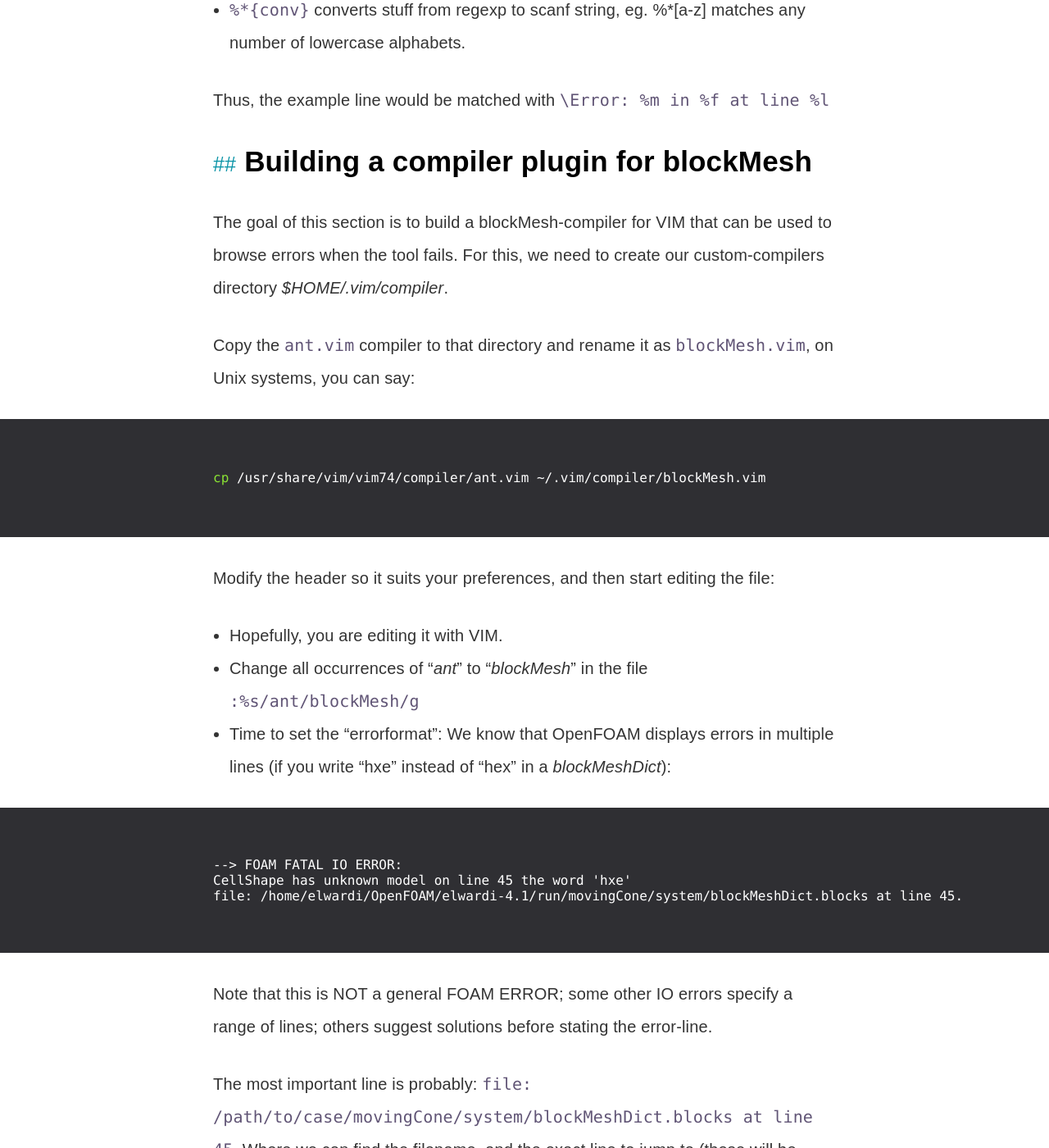
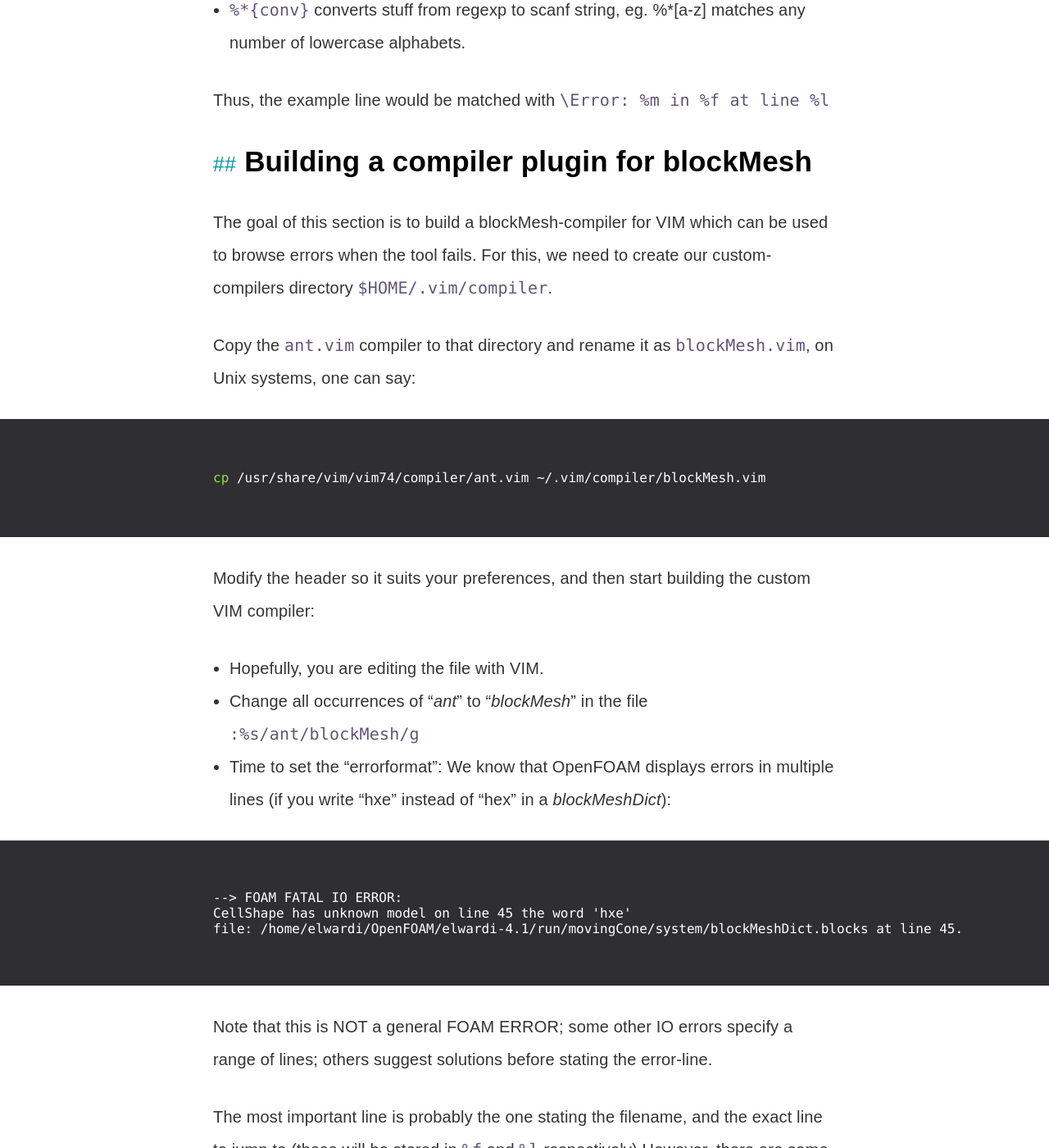
Before and after one commit to FoamScience/FoamScience.github.io, a Jekyll site: the page built from _posts/2018-08-25-vim-openfoam-power-part2.md, in a window 1280 px wide and 1400 px high, scrolled down 4541 px. Shown: the whole window at 82% size. Built offline with Jekyll 4.4.1, drawn with Linux system fonts in a browser that asks for light colours; some web fonts are replaced; comment, search, counter and statistics services are not loaded; some of the changed text lies outside the part shown.

Commit message:
Upgrade lodash; proofread VIM posts

```diff
--- a/_posts/2018-08-25-vim-openfoam-power-part2.md
+++ b/_posts/2018-08-25-vim-openfoam-power-part2.md
@@ -72,7 +72,8 @@ endif
 
 {% endhighlight %}
 
-The first if structure checks if the compiler is already set (so it leaves). If not, it
+The first if structure checks if the compiler is already set (if it's the case, vim will leave the script).
+If not, it
 declares `current_compiler` as *"ant"* (so, the next time the script executes, it will be finished in
 the first if structure). The second if statement sets compatibility stuff for older VIM
 versions.
@@ -134,19 +135,19 @@ Thus, the example line would be matched with `\Error: %m in %f at line %l`
 
 ## Building a compiler plugin for blockMesh
 
-The goal of this section is to build a blockMesh-compiler for VIM that can be used to
+The goal of this section is to build a blockMesh-compiler for VIM which can be used to
 browse errors when the tool fails. For this, we need to create our custom-compilers directory
-*$HOME/.vim/compiler*.
+`$HOME/.vim/compiler`.
 
 Copy the `ant.vim` compiler to that directory and rename it as `blockMesh.vim`, on Unix
-systems, you can say:
+systems, one can say:
 
 {% highlight bash %}
 cp /usr/share/vim/vim74/compiler/ant.vim ~/.vim/compiler/blockMesh.vim
 {% endhighlight %}
 
-Modify the header so it suits your preferences, and then start editing the file:
-- Hopefully, you are editing it with VIM.
+Modify the header so it suits your preferences, and then start building the custom VIM compiler:
+- Hopefully, you are editing the file with VIM.
 - Change all occurrences of "*ant*" to "*blockMesh*" in the file `:%s/ant/blockMesh/g`
 - Time to set the "errorformat": We know that OpenFOAM displays errors in multiple
 lines (if you write "hxe" instead of "hex" in a *blockMeshDict*):
@@ -160,9 +161,8 @@ file: /home/elwardi/OpenFOAM/elwardi-4.1/run/movingCone/system/blockMeshDict.blo
 Note that this is NOT a general FOAM ERROR; some other IO errors specify a range
 of lines; others suggest solutions before stating the error-line.
 
-The most important line is probably:
-`file: /path/to/case/movingCone/system/blockMeshDict.blocks at line 45`.
-Where we can find the filename, and the exact line to jump to (these will be stored
+The most important line is probably the one stating
+the filename, and the exact line to jump to (these will be stored
 in `%f` and `%l` respectively).However, there are some problems in the filename:
 notice the ending `.blocks` appended to it, in fact, things could be messier:
 `.ddtschemes.default`.
@@ -198,10 +198,10 @@ CompilerSet errorformat=\file:\ %f\.%[a-z]%*[a-z\ ]\ line\ %l\.
                         \%E-->\ %*[A-Z:\ ],%Z%m
 {% endhighlight %}
 
-– `%E` denotes the start of a multi-line error.
-– Then we find the line saying `Fatal IO Error` (starts with –> then there are some
+- `%E` denotes the start of a multi-line error.
+- Then we find the line saying `Fatal IO Error` (starts with –> then there are some
   uppercase letters,semicolons, and spaces).
-– `%Z` denotes the end of multi-line error (which is only one line here!) then
+- `%Z` denotes the end of multi-line error (which is only one line here!) then
  we capture everything in the second line as a `%m` (an error message).
 
 The compiler plugin is now complete:
@@ -257,7 +257,7 @@ of times? Absolutely not.
 The goal of this blog post is to achieve this work-flow:
 1. When I read in a FOAM File, VIM changes its working dir. to case dir.
    (already implemented in `customFoam.vim`, see
-   [this earlier post](/vim-openfoam-power-part1)
+   [this earlier post](/vim-openfoam-power-part1))
 2. VIM looks for the suitable OpenFOAM solver for the current case (mentioned in `controlDict`).
 3. VIM sets the right solver as the `makeprg` automatically.
 4. When I run `:make` (Or press a shortcut to it), VIM will filter the output to
```
Also changed, not shown: other parts of _posts/2018-08-25-vim-openfoam-power-part2.md (+4 -4 lines), _posts/2018-08-24-vim-openfoam-power-part1.md (+6 -6 lines), src/styl/_typo.styl (+0 -8 lines).
